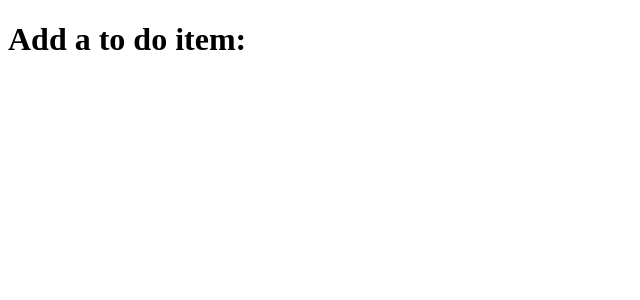
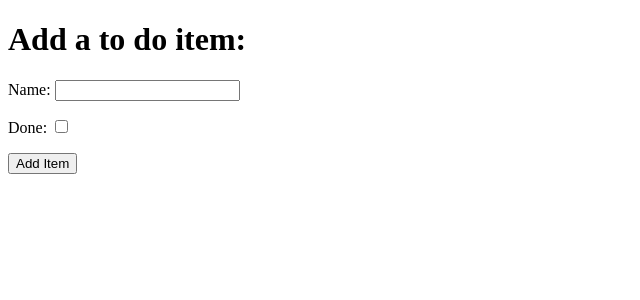
Before and after one commit to Gogomeg/hack-your-health, a Django app: template todo/templates/todo/add_item.html in a window 1280 px wide. Shown: the top 300 px of the page, without its empty margins (0-640 px from the left). Run offline with Django 3.2, Linux system fonts and the light colour scheme; the template is opened without the code that fills it, so the values that code supplies are empty.

Commit message:
Create a form to enter new item information in ad_item.html

```diff
--- a/django_todo/urls.py
+++ b/django_todo/urls.py
@@ -15,9 +15,10 @@ Including another URLconf
 """
 from django.contrib import admin
 from django.urls import path
-from todo.views import get_todo_list
+from todo.views import get_todo_list, add_item
 
 urlpatterns = [
     path('admin/', admin.site.urls),
-    path('', get_todo_list, name='get_todo_list')
+    path('', get_todo_list, name='get_todo_list'),
+    path('add', add_item, name='add')
 ]
--- a/todo/templates/todo/add_item.html
+++ b/todo/templates/todo/add_item.html
@@ -8,5 +8,24 @@
   </head>
   <body>
     <h1>Add a to do item:</h1>
+    <form method="POST" action="add">
+      <div>
+        <p>
+          <label for="id_name">Name: </label>
+          <input type="text" id="id_name" name="item_name" />
+        </p>
+      </div>
+      <div>
+        <p>
+          <label for="id_done">Done: </label>
+          <input type="checkbox" id="id_done" name="done" />
+        </p>
+      </div>
+      <div>
+        <p>
+          <button type="submit">Add Item</button>
+        </p>
+      </div>
+    </form>
   </body>
 </html>
--- a/todo/templates/todo/todo_list.html
+++ b/todo/templates/todo/todo_list.html
@@ -23,5 +23,6 @@
       </tr>
       {% endfor %}
     </table>
+    <a href="/add">Add an item</a>
   </body>
 </html>
--- a/todo/views.py
+++ b/todo/views.py
@@ -9,3 +9,7 @@ def get_todo_list(request):
         'items': items
     }
     return render(request, 'todo/todo_list.html', context)
+
+
+def add_item(request):
+    return render(request, 'todo/add_item.html')
```
